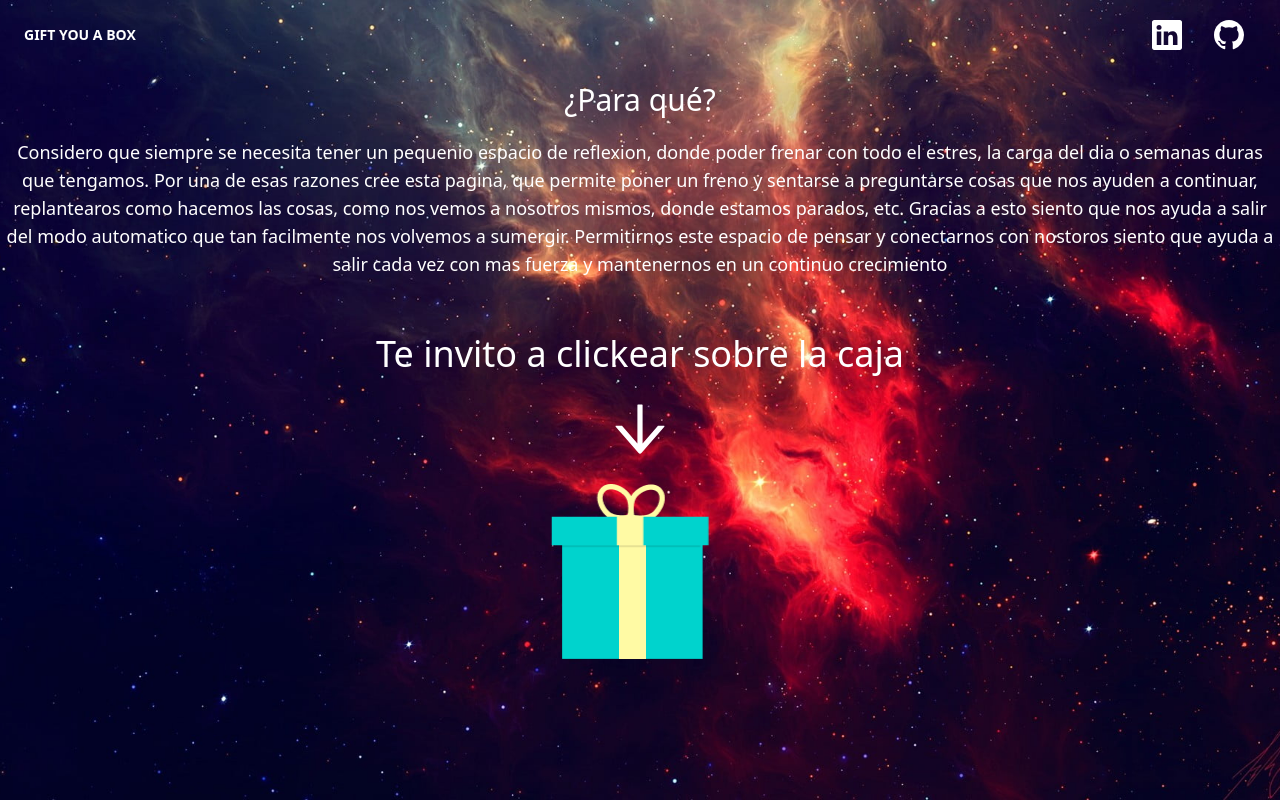
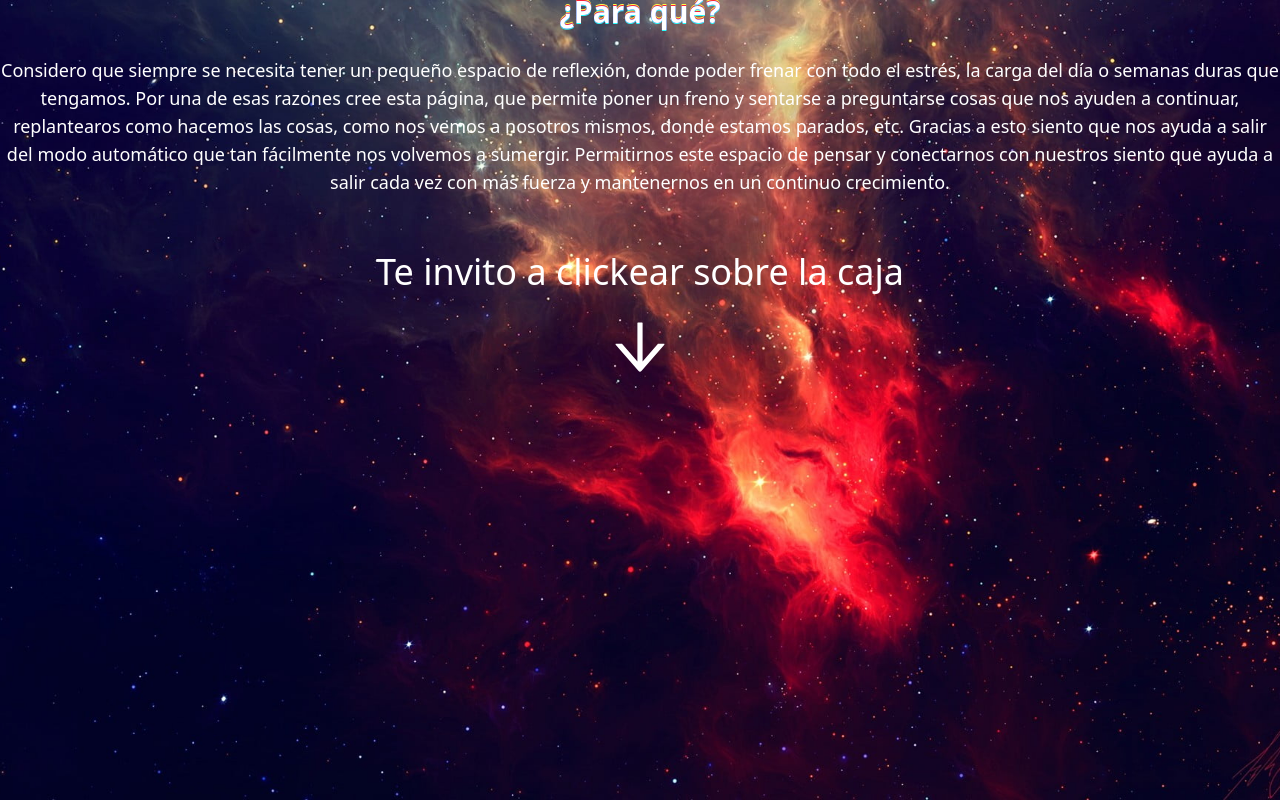
Before and after one commit to PedroAgustinBauso/A-Box-Moment, a React (Create React App) app: page /mision in a window 1280 px wide. Built offline with nearby package versions, Linux system fonts and the light colour scheme.

Commit message:
Se creo titulo especial

```diff
--- a/package.json
+++ b/package.json
@@ -9,6 +9,7 @@
     "react": "^18.2.0",
     "react-dom": "^18.2.0",
     "react-icons": "^4.7.1",
+    "react-router-dom": "^6.6.1",
     "react-scripts": "5.0.1",
     "sweetalert2": "^11.6.16",
     "sweetalert2-react-content": "^5.0.7",
--- a/src/App.js
+++ b/src/App.js
@@ -1,9 +1,15 @@
+import { Routes, Route } from "react-router-dom";
+
 import HomePage from "./Pages/HomePage";
+import Mision from "./Pages/Mision";
 
 function App() {
   return (
-    <div >
-      <HomePage />
+    <div>
+      <Routes>
+        <Route path="/" element={<HomePage />} />
+        <Route path="/mision" element={<Mision />} />
+      </Routes>
     </div>
   );
 }
--- /dev/null
+++ b/src/Components/GiftBox/ClickText.jsx
@@ -0,0 +1,16 @@
+import React from "react";
+import "./Text.css";
+
+const ClickText = () => {
+  return (
+    <div className="wrapper mt-11 mb-5">
+      <div className="containerEffect" style={{marginTop:"100px", marginBottom:"200px"}}>
+        <h1 className="text-white">
+           Click the Box
+        </h1>
+      </div>
+    </div>
+  );
+};
+
+export default ClickText;
--- a/src/Components/GiftBox/GiftAnimationBox.jsx
+++ b/src/Components/GiftBox/GiftAnimationBox.jsx
@@ -67,10 +67,10 @@ export default function GiftBoxAnimation() {
       title: Preguntas[0].preguntas[random()],
       width: 600,
       padding: "3em",
-      color: "#716add",
+      color: "#C30525",
       background: "#fff",
       confirmButtonText:"Ok",
-      // confirmButtonColor:"red",
+      confirmButtonColor:"#C30525",
       backdrop: `
       rgba(0,0,0,0.4)
       left top
@@ -81,7 +81,7 @@ export default function GiftBoxAnimation() {
 
   return (
     <div className="App">
-      <div className="img-container "ref={refOne}>
+      <div className="img-container"ref={refOne}>
         <img
           className={`lid ${move} ${rotating} ${rotated}`}
           src={boxLid}
--- /dev/null
+++ b/src/Components/GiftBox/Text.css
@@ -0,0 +1,106 @@
+@import url(https://fonts.googleapis.com/css?family=Raleway:400,700,900,400italic,700italic,900italic);
+
+*,
+:before,
+:after {
+    box-sizing: border-box;
+}
+
+/* body {
+    background-color: #fdf9fd;
+    color: #011a32;
+    font: 16px/1.25 'Raleway', sans-serif;
+    text-align: center;
+} */
+
+#wrapper {
+    margin-left: auto;
+    margin-right: auto;
+    max-width: 80em;
+    color: #011a32;
+    font: 16px/1.25 'Raleway', sans-serif;
+    text-align: center;
+}
+
+#container {
+    display: flex;
+    flex-direction: column;
+    float: left;
+    justify-content: center;
+    min-height: 100vh;
+    padding: 1em;
+    width: 100%;
+}
+
+h1 {
+    animation: text-shadow 1.5s ease-in-out infinite;
+    font-size: 5em;
+    font-weight: 900;
+    line-height: 1;
+}
+
+h1:hover {
+    animation-play-state: paused;
+}
+
+a {
+    color: #024794;
+}
+
+a:hover {
+    text-decoration: none;
+}
+
+@keyframes text-shadow {
+    0% {
+        transform: translateY(0);
+        text-shadow:
+            0 0 0 #0c2ffb,
+            0 0 0 #2cfcfd,
+            0 0 0 #fb203b,
+            0 0 0 #fefc4b;
+    }
+
+    20% {
+        transform: translateY(-1em);
+        text-shadow:
+            0 0.125em 0 #0c2ffb,
+            0 0.25em 0 #2cfcfd,
+            0 -0.125em 0 #fb203b,
+            0 -0.25em 0 #fefc4b;
+    }
+
+    40% {
+        transform: translateY(0.5em);
+        text-shadow:
+            0 -0.0625em 0 #0c2ffb,
+            0 -0.125em 0 #2cfcfd,
+            0 0.0625em 0 #fb203b,
+            0 0.125em 0 #fefc4b;
+    }
+
+   60% {
+        transform: translateY(-0.25em);
+        text-shadow:
+            0 0.03125em 0 #0c2ffb,
+            0 0.0625em 0 #2cfcfd,
+            0 -0.03125em 0 #fb203b,
+            0 -0.0625em 0 #fefc4b;
+    }
+
+    80% {
+        transform: translateY(0);
+        text-shadow:
+            0 0 0 #0c2ffb,
+            0 0 0 #2cfcfd,
+            0 0 0 #fb203b,
+            0 0 0 #fefc4b;
+    }
+}
+
+@media (prefers-reduced-motion: reduce) {
+    * {
+      animation: none !important;
+      transition: none !important;
+    }
+}
--- /dev/null
+++ b/src/Components/Mision/ParaQue.jsx
@@ -0,0 +1,31 @@
+import React from "react";
+import { AiOutlineArrowDown } from "react-icons/ai";
+
+const ParaQue = () => {
+  return (
+    <div className="flex flex-col items-center">
+      <h1 className="text-white text-center text-3xl">¿Para qué?</h1>
+      <p className="text-white text-center mt-5 text-lg">
+        Considero que siempre se necesita tener un pequeño espacio de reflexión,
+        donde poder frenar con todo el estrés, la carga del día o semanas duras
+        que tengamos. Por una de esas razones cree esta página, que permite
+        poner un freno y sentarse a preguntarse cosas que nos ayuden a
+        continuar, replantearos como hacemos las cosas, como nos vemos a
+        nosotros mismos, donde estamos parados, etc. Gracias a esto siento que
+        nos ayuda a salir del modo automático que tan fácilmente nos volvemos a
+        sumergir. Permitirnos este espacio de pensar y conectarnos con nuestros
+        siento que ayuda a salir cada vez con más fuerza y mantenernos en un
+        continuo crecimiento.
+      </p>
+      <h3 className="text-white text-center mt-14 text-4xl">
+        Te invito a clickear sobre la caja
+      </h3>
+      <p className="text-white text-center mt-5 mb-5">
+        {" "}
+        <AiOutlineArrowDown size={70} />
+      </p>
+    </div>
+  );
+};
+
+export default ParaQue;
--- a/src/Pages/HomePage.jsx
+++ b/src/Pages/HomePage.jsx
@@ -1,8 +1,8 @@
 import React from "react";
-import NavBar from "../Components/NavBar";
+import NavBar from "../Components/NavBar/NavBar";
 import GiftAnimationBox from "../Components/GiftBox/GiftAnimationBox";
-import background from "../img/background.jpg";
-import { AiOutlineArrowDown } from "react-icons/ai"
+import ClickText from "../Components/GiftBox/ClickText";
+
 
 const HomePage = () => {
   return (
@@ -10,27 +10,12 @@ const HomePage = () => {
       <div className="container">
         <NavBar />
         <div className="flex flex-col items-center">
-          <h1 className="text-white text-center text-3xl">¿Para qué?</h1>
-          <p className="text-white text-center mt-5 text-lg">
-            Considero que siempre se necesita tener un pequenio espacio de
-            reflexion, donde poder frenar con todo el estres, la carga del dia o
-            semanas duras que tengamos. Por una de esas razones cree esta
-            pagina, que permite poner un freno y sentarse a preguntarse cosas
-            que nos ayuden a continuar, replantearos como hacemos las cosas,
-            como nos vemos a nosotros mismos, donde estamos parados, etc.
-            Gracias a esto siento que nos ayuda a salir del modo automatico que
-            tan facilmente nos volvemos a sumergir. Permitirnos este espacio de
-            pensar y conectarnos con nostoros siento que ayuda a salir cada vez
-            con mas fuerza y mantenernos en un continuo crecimiento
-          </p>
-          <h3 className="text-white text-center mt-14 text-4xl">
-            Te invito a clickear sobre la caja
-          </h3>
-          <p className="text-white text-center mt-5 mb-5"> <AiOutlineArrowDown size={70} /></p>
-            <GiftAnimationBox />
+        <ClickText />
+        <GiftAnimationBox />
+        </div>
         </div>
       </div>
-    </div>
+
   );
 };
 
--- /dev/null
+++ b/src/Pages/Mision.jsx
@@ -0,0 +1,12 @@
+import React from 'react'
+import ParaQue from '../Components/Mision/ParaQue'
+
+const Mision = () => {
+  return (
+    <div>
+      <ParaQue />
+    </div>
+  )
+}
+
+export default Mision
--- a/src/index.js
+++ b/src/index.js
@@ -2,11 +2,14 @@ import React from 'react';
 import ReactDOM from 'react-dom/client';
 import './index.css';
 import App from './App';
+import { BrowserRouter } from 'react-router-dom';
 
 
 const root = ReactDOM.createRoot(document.getElementById('root'));
 root.render(
   <React.StrictMode>
-    <App />
+    <BrowserRouter>
+        <App />
+      </BrowserRouter>
   </React.StrictMode>
 );
```
Also changed, not shown: src/Components/NavBar/NavBar.jsx (renamed from src/Components/NavBar.jsx), 1 other file (tests, documents, lock files or other folders).
